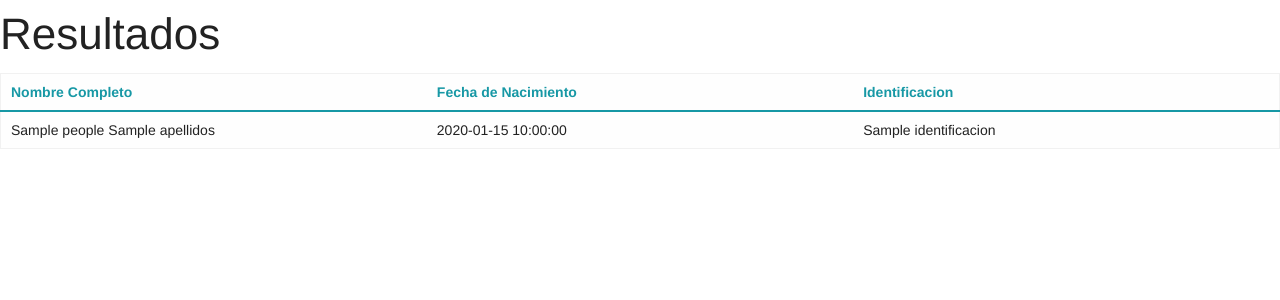
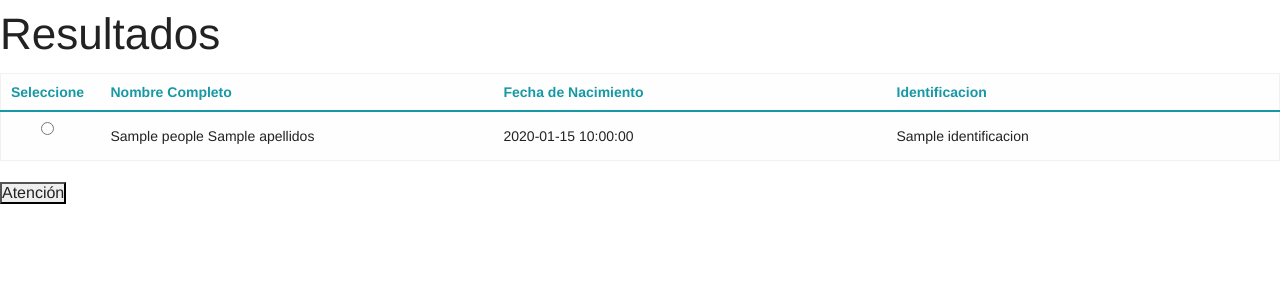
Before and after one commit to bsolano/sivio, a CakePHP app: template src/Template/People/records_search.ctp in a window 1280 px wide. Shown: the part 77-377 px from the top of the page. Run offline with PHP 8.4 and a stand-in for CakePHP, Linux system fonts and the light colour scheme; the template is opened without the code that fills it: most values are stand-ins (such as "Sample title", 1, 10 or a date in 2020); some libraries are stand-ins or nearby versions.

Commit message:
Cambios en seleccion de usuaria

```diff
--- a/src/Template/People/records_search.ctp
+++ b/src/Template/People/records_search.ctp
@@ -1,12 +1,18 @@
 <h1>Resultados</h1>
 
-<table>
-    <tr><th>Nombre Completo</th><th>Fecha de Nacimiento</th><th>Identificacion</th></tr>
-    <?php foreach ($people as $person): ?>
-        <tr><td><?php echo $person->nombre.' '.$person->apellidos; ?></td><td><?php echo $person->fecha_de_nacimiento; ?></td><td><?php echo $person->identificacion; ?></td></tr>
-    <?php endforeach; ?>
-</table>
+<! Prueba de radio select de BRAYAN >
 
+<form method="post" action="#">
 
+    <table>
+        <tr><th width="100">Seleccione</th><th>Nombre Completo</th><th>Fecha de Nacimiento</th><th>Identificacion</th></tr>
+        <?php foreach ($people as $person): ?>
+            <tr><td class="text-center"><input type="radio" name="usuaria" value=<?php echo $person->id; ?></input></td><td><?php echo $person->nombre.' '.$person->apellidos; ?></td><td><?php echo $person->fecha_de_nacimiento; ?></td><td><?php echo $person->identificacion; ?></td></tr>
+        <?php endforeach; ?>
+    </table>
+
+    <input type="submit" value="Atención"/>
+
+</form>
 
 <?php unset($people); ?>
```
